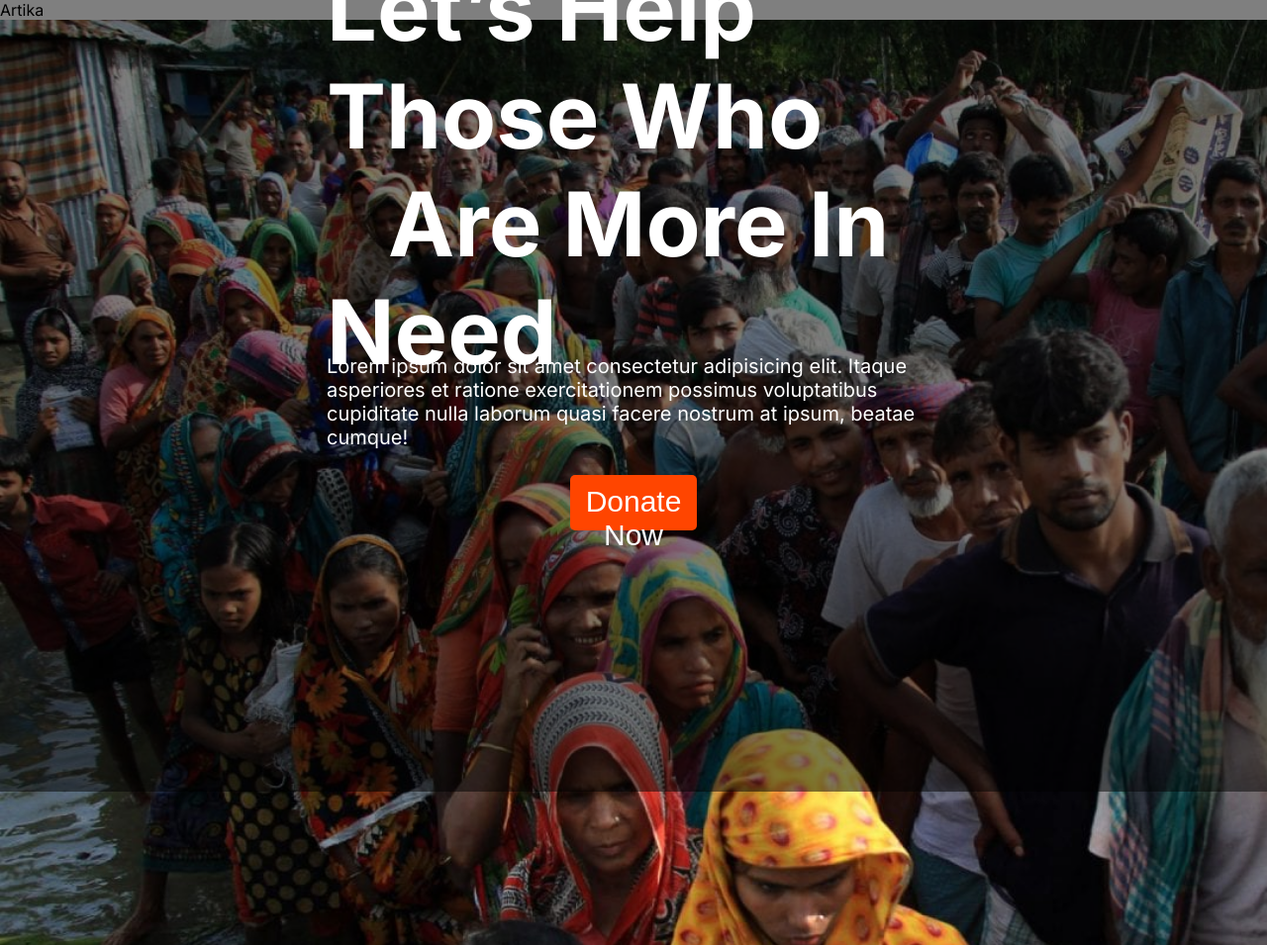
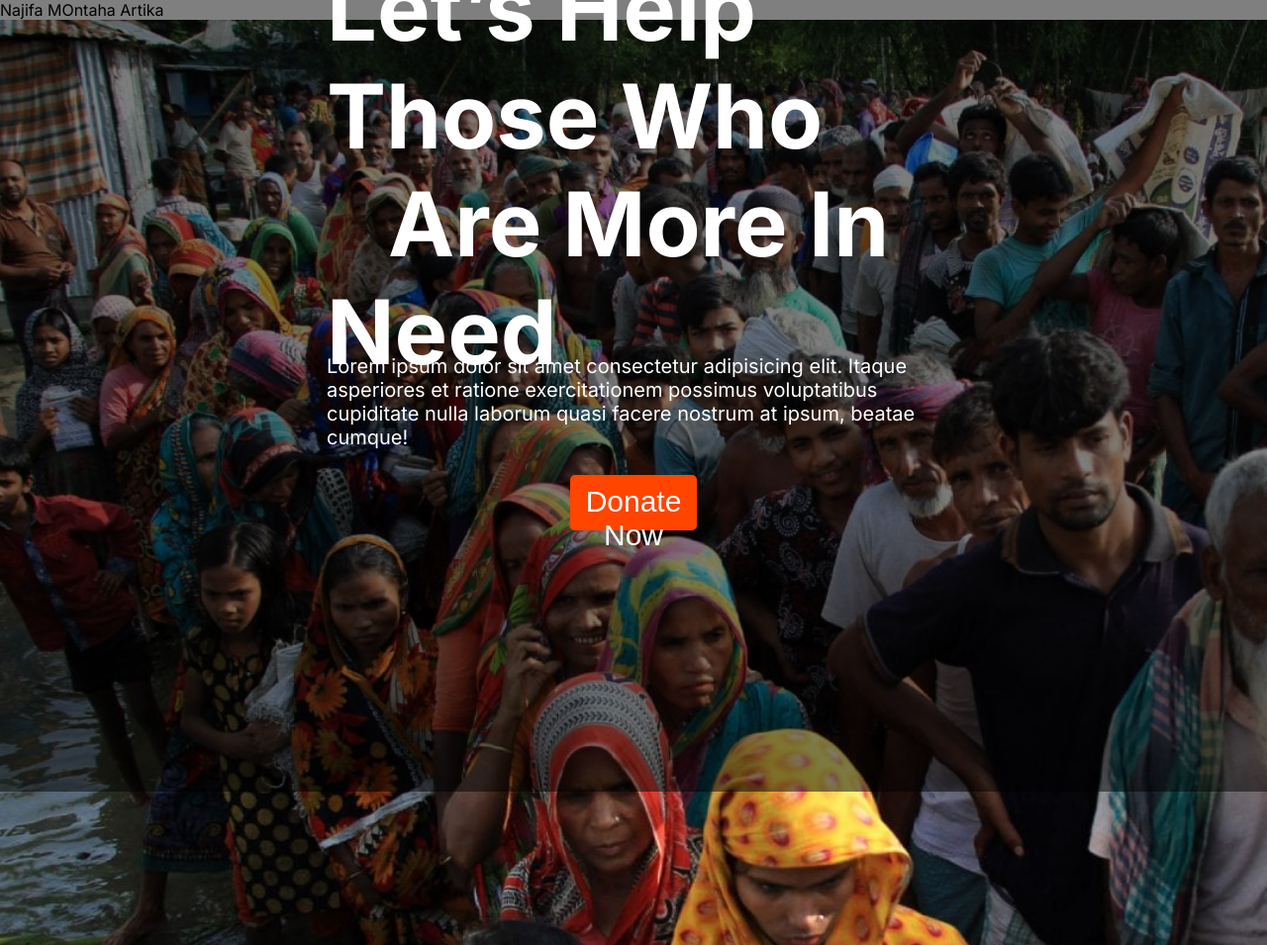
Before and after one commit to artikamontaha/Donate-People, a plain HTML site: page index.html in a window 1280 px wide. Shown: the top 955 px of the page at 99% size. Drawn offline with Linux system fonts and the light colour scheme; a web font is replaced by a local one.

Commit message:
third commit

```diff
--- a/index.html
+++ b/index.html
@@ -7,7 +7,7 @@
     <link rel="stylesheet" href="style.css">
 </head>
 <body>
-    Artika
+    Najifa MOntaha Artika
     <header>
         <div class="overly"></div>
         <h1 class="h1-1">Let’s Help Those Who <br><span class="span-1"> Are More In Need</span></h1>
```
